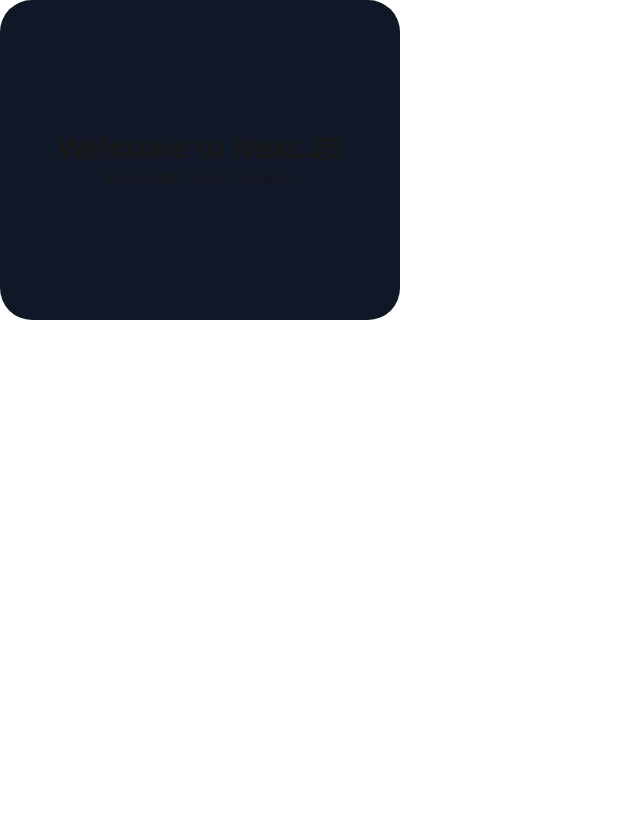
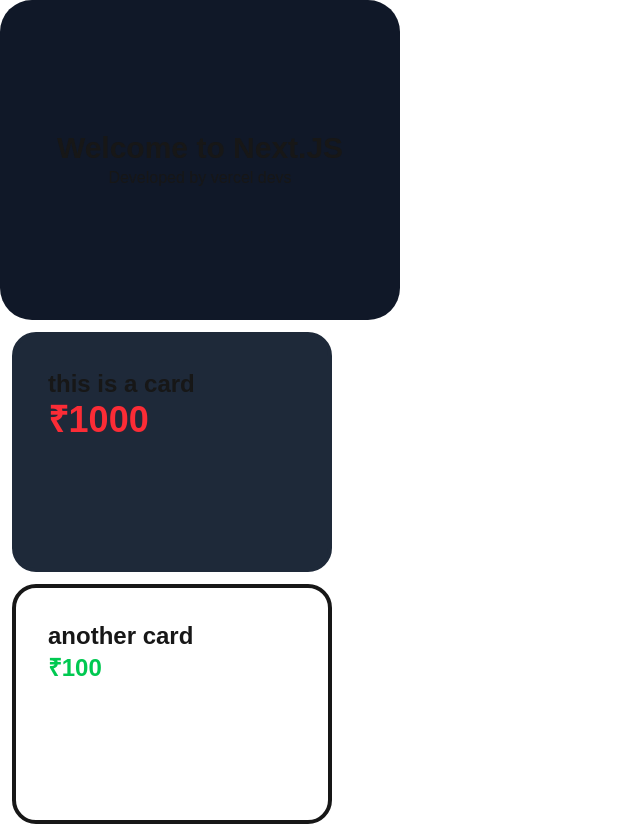
Before and after one commit to varadisthedev/oh-wow-nextjs, a Next.js app: page / in a window 1280 px wide. Shown: the whole page, without its empty margins (0-640 px from the left). Before the commit the page ends 800 px from the top, so only its background shows below. Built offline with nearby package versions, Linux system fonts and the light colour scheme.

Commit message:
add: card components with added Types + conditional rendering

```diff
--- /dev/null
+++ b/app/components/AnotherCard.tsx
@@ -0,0 +1,17 @@
+// creating a type to handle props
+type Props={
+    amount:number;
+    title:string;
+}
+
+export const AnotherCard = ({amount,title}:Props) => {
+    const LIMIT=100;
+    //computing class beforehand
+    const classAmountColor= amount>LIMIT? "text-red-500" : "text-green-500";
+  return (
+    <article className='bg-[hsl(0,0,10)] border-4 border-[hsl(0,10,5)] rounded-3xl w-80 h-60 m-3 p-8'>
+        <h1 className='text-2xl font-bold'>{title}</h1>
+        <span className={`${classAmountColor} text-2xl font-bold`}>₹{amount}</span>
+    </article>
+  )
+}
--- /dev/null
+++ b/app/components/ExpenseCard.tsx
@@ -0,0 +1,17 @@
+
+import React from 'react'
+
+// defining props using ts
+type Props={
+title: string ;
+amount: number;
+}
+
+export const ExpenseCard = ({title,amount}:Props) => {
+  return (
+    <div className='bg-gray-800 border-4 border-gray-800 rounded-3xl w-80 h-60 m-3 p-8'>
+        <h1 className='font-bold text-2xl'>{title}</h1>
+        <p className={`font-bold text-4xl ${amount<100 ?"text-green-400":"text-red-500"}`}>₹{amount}</p>
+    </div>
+  )
+}
--- a/app/page.tsx
+++ b/app/page.tsx
@@ -1,4 +1,6 @@
 import Image from "next/image";
+import { ExpenseCard } from "./components/ExpenseCard";
+import { AnotherCard } from "./components/AnotherCard";
 
 export default function Home() {
   return (
@@ -8,6 +10,9 @@
       <h1 className="text-3xl font-bold"> Welcome to Next.JS</h1>
       <p className="justify-end"> Developed by vercel devs</p>
     </div>
+
+    <ExpenseCard title={"this is a card"} amount={1000}/>
+    <AnotherCard amount={100} title={"another card"}/>
     </>
   );
 }
--- a/package.json
+++ b/package.json
@@ -15,12 +15,12 @@
   },
   "devDependencies": {
     "@tailwindcss/postcss": "^4",
-    "@types/node": "^20",
-    "@types/react": "^19",
+    "@types/node": "^20.19.27",
+    "@types/react": "^19.2.7",
     "@types/react-dom": "^19",
     "eslint": "^9",
     "eslint-config-next": "16.0.10",
     "tailwindcss": "^4",
-    "typescript": "^5"
+    "typescript": "^5.9.3"
   }
 }
```
Also changed, not shown: 1 other file (tests, documents, lock files or other folders).
